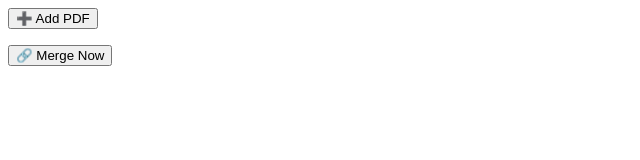
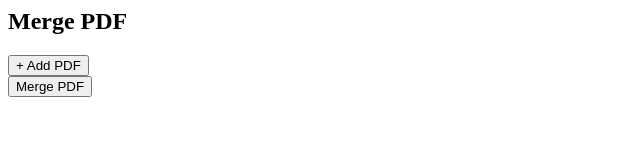
Before and after one commit to bbaarman693-bot/pdf-tool, a plain HTML site: page index.html in a window 1280 px wide. Shown: the whole page, without its empty margins (0-640 px from the left). Drawn offline with Linux system fonts and the light colour scheme.

Commit message:
Update index.html

```diff
--- a/index.html
+++ b/index.html
@@ -1,5 +1,16 @@
-<button onclick="addPDF()">➕ Add PDF</button>
+<div class="tool-container">
 
-<ul id="pdfList"></ul>
+    <h2>Merge PDF</h2>
 
-<button onclick="mergePDFs()">🔗 Merge Now</button>
+    <input type="file" id="pdfInput" accept=".pdf" multiple hidden>
+
+    <button id="addPdf">+ Add PDF</button>
+
+    <div id="fileList"></div>
+
+    <button id="mergeBtn">Merge PDF</button>
+
+</div>
+
+<script src="https://unpkg.com/pdf-lib/dist/pdf-lib.min.js"></script>
+<script src="script.js"></script>
```
